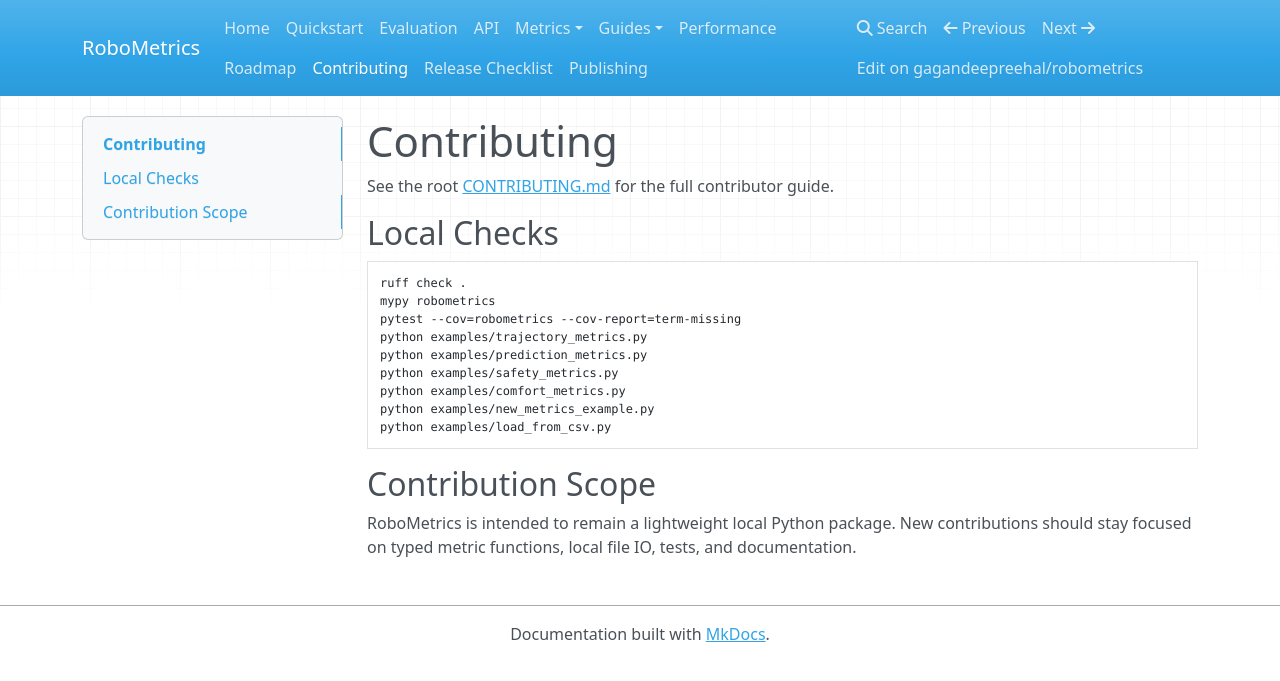
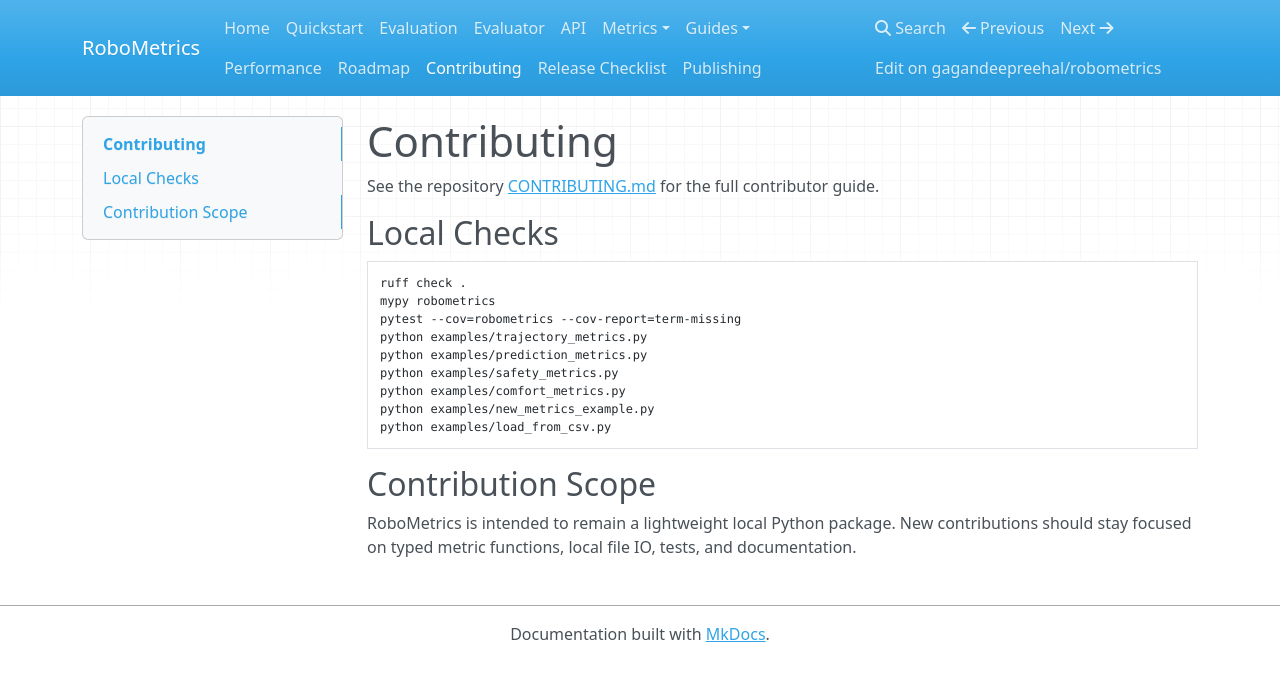
Before and after one commit to gagandeepreehal/robometrics, an MkDocs documentation site: the page built from docs/contributing.md, in a window 1280 px wide. Shown: the top 681 px of the page. Built offline with MkDocs 1.6.1, drawn with Linux system fonts in a browser that asks for light colours; nearby versions of some CDN libraries.

Commit message:
Fix strict docs build

```diff
--- a/docs/contributing.md
+++ b/docs/contributing.md
@@ -1,6 +1,6 @@
 # Contributing
 
-See the root [CONTRIBUTING.md](../CONTRIBUTING.md) for the full contributor guide.
+See the repository [CONTRIBUTING.md](https://github.com/gagandeepreehal/robometrics/blob/main/CONTRIBUTING.md) for the full contributor guide.
 
 ## Local Checks
 
--- a/mkdocs.yml
+++ b/mkdocs.yml
@@ -11,6 +11,7 @@
   - Home: index.md
   - Quickstart: quickstart.md
   - Evaluation: evaluation.md
+  - Evaluator: evaluator.md
   - API: api.md
   - Metrics:
       - Overview: metrics.md
```
Also changed, not shown: 1 other file.
